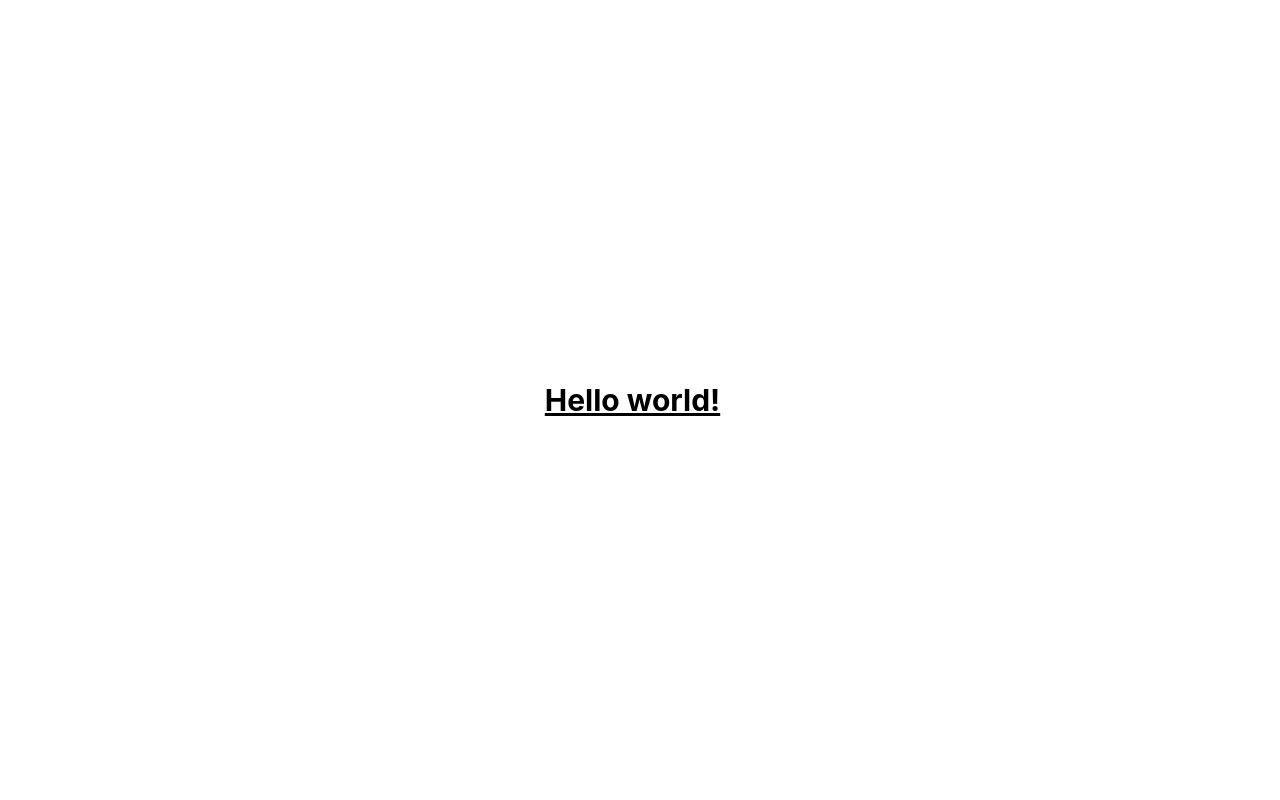
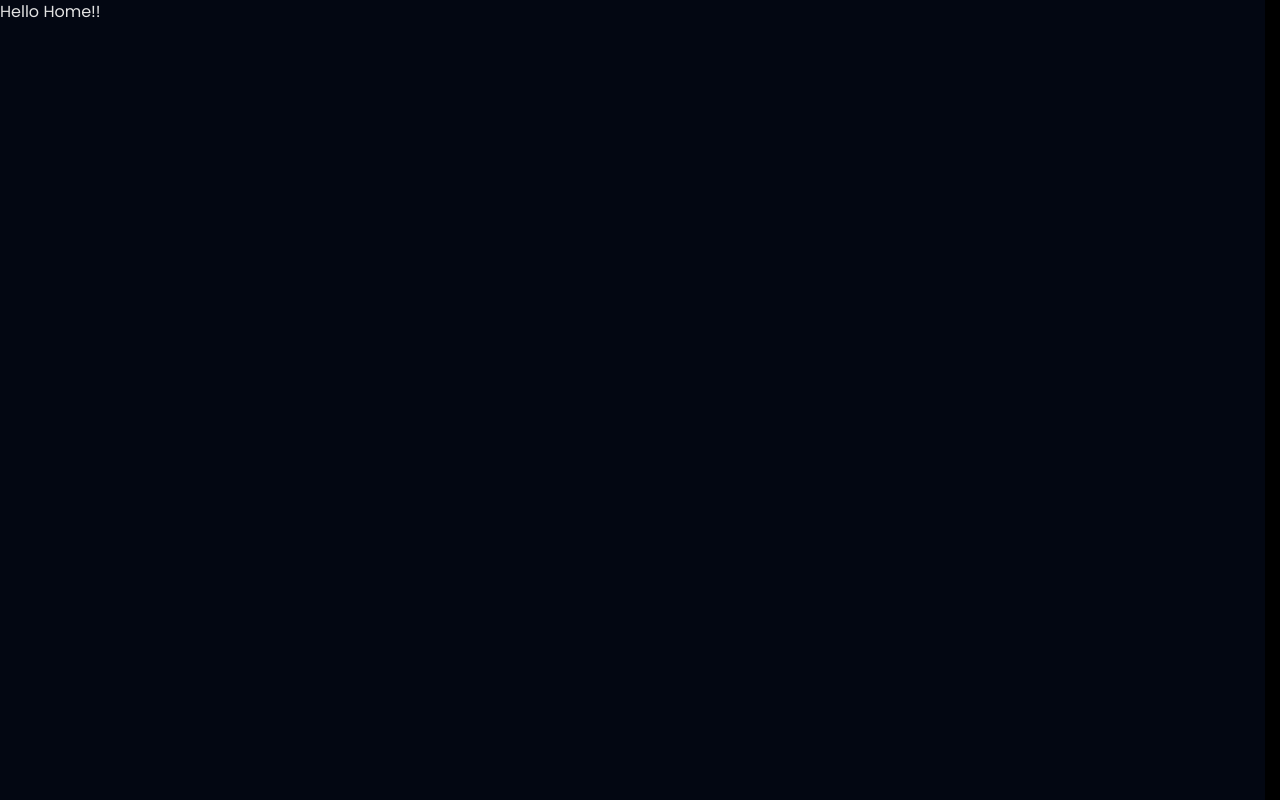
Before and after one commit to GountzJs/embeejayz-coleccionables, a React (Vite) app in the folder apps/web-coleccionables/: page / in a window 1280 px wide. Built offline with nearby package versions, Linux system fonts and the light colour scheme.

Commit message:
feat(web-coleccionables): :sparkles: add react router

```diff
--- a/apps/web-coleccionables/package.json
+++ b/apps/web-coleccionables/package.json
@@ -10,7 +10,8 @@
 	},
 	"dependencies": {
 		"react": "19.2.1",
-		"react-dom": "19.2.1"
+		"react-dom": "19.2.1",
+		"react-router": "^7.10.1"
 	},
 	"peerDependencies": {
 		"@biomejs/biome": "2.3.8",
--- a/apps/web-coleccionables/src/app/app.tsx
+++ /dev/null
@@ -1,7 +0,0 @@
-export function App() {
-	return (
-		<div className="flex items-center justify-center h-full w-full">
-			<h1 className="text-3xl font-bold underline">Hello world!</h1>
-		</div>
-	);
-}
--- /dev/null
+++ b/apps/web-coleccionables/src/app/pages/home/home.tsx
@@ -0,0 +1,3 @@
+export default function Page() {
+	return <h1>Hello Home!!</h1>;
+}
--- /dev/null
+++ b/apps/web-coleccionables/src/app/pages/home/index.ts
@@ -0,0 +1,3 @@
+import { lazy } from "react";
+
+export const HomePage = lazy(() => import("./home"));
--- /dev/null
+++ b/apps/web-coleccionables/src/app/root.tsx
@@ -0,0 +1,20 @@
+import { Suspense } from "react";
+import { Route, Routes } from "react-router";
+import { HomePage } from "./pages/home";
+
+export function Root() {
+	return (
+		<div className="bg-gray-ultra-dark text-white flex flex-1 flex-col font-poppins h-auto min-h-full w-full">
+			<Routes>
+				<Route
+					path="/"
+					element={
+						<Suspense fallback={<div>Loading...</div>}>
+							<HomePage />
+						</Suspense>
+					}
+				/>
+			</Routes>
+		</div>
+	);
+}
--- /dev/null
+++ b/apps/web-coleccionables/src/app/templates/header.tsx
@@ -0,0 +1,25 @@
+import { Link } from "react-router";
+
+export function Header() {
+	return (
+		<header className="flex items-center justify-between py-6 px-mobile md:px-tablet lg:px-desktop w-full">
+			<nav className="flex gap-6">
+				<Link to="/">
+					<span>Inicio</span>
+				</Link>
+				<Link to="/clasificatoria">
+					<span>Clasificación</span>
+				</Link>
+				{/* <DropdownBox>
+					<ButtonRewards />
+					<DropdownItems>
+						<DropdownItem onClick={goToBorders}>Borders</DropdownItem>
+						<DropdownItem onClick={goToCartas}>Cartas</DropdownItem>
+					</DropdownItems>
+				</DropdownBox> */}
+			</nav>
+
+			{/* <SearchAccount /> */}
+		</header>
+	);
+}
--- a/apps/web-coleccionables/src/index.css
+++ b/apps/web-coleccionables/src/index.css
@@ -25,6 +25,9 @@
 	--text-4xl: 36px;
 	--text-5xl: 48px;
 	--text-6xl: 60px;
+	--padding-desktop: 190px;
+	--padding-tablet: 40px;
+	--padding-mobile: 40px;
 
 	--animate-bgfade: bgfade 2s ease-in-out infinite;
 
@@ -42,6 +45,7 @@
 }
 
 html {
+	background-color: #000;
 	scroll-behavior: smooth;
 	scrollbar-gutter: stable;
 	scrollbar-color: var(--color-primary) transparent;
--- a/apps/web-coleccionables/src/main.tsx
+++ b/apps/web-coleccionables/src/main.tsx
@@ -1,6 +1,6 @@
-import { StrictMode } from "react";
 import { createRoot } from "react-dom/client";
-import { App } from "./app/app.tsx";
+import { BrowserRouter } from "react-router";
+import { Root } from "./app/root.tsx";
 import "./index.css";
 
 async function enableMocking() {
@@ -18,9 +18,9 @@ const root = createRoot(document.getElementById("root") as HTMLElement);
 enableMocking()
 	.then(() => {
 		root.render(
-			<StrictMode>
-				<App />
-			</StrictMode>,
+			<BrowserRouter>
+				<Root />
+			</BrowserRouter>,
 		);
 	})
 	.catch(() => {
```
Also changed, not shown: 1 other file (tests, documents, lock files or other folders).
